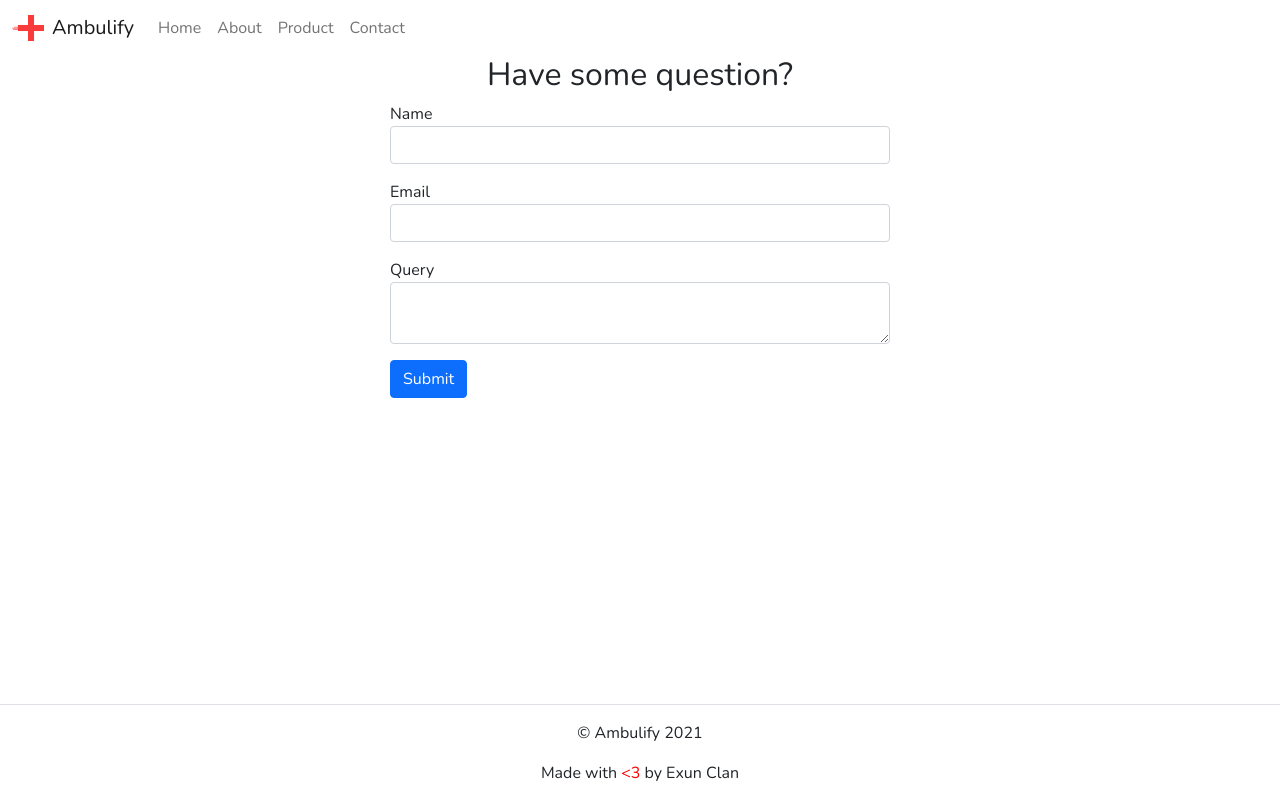
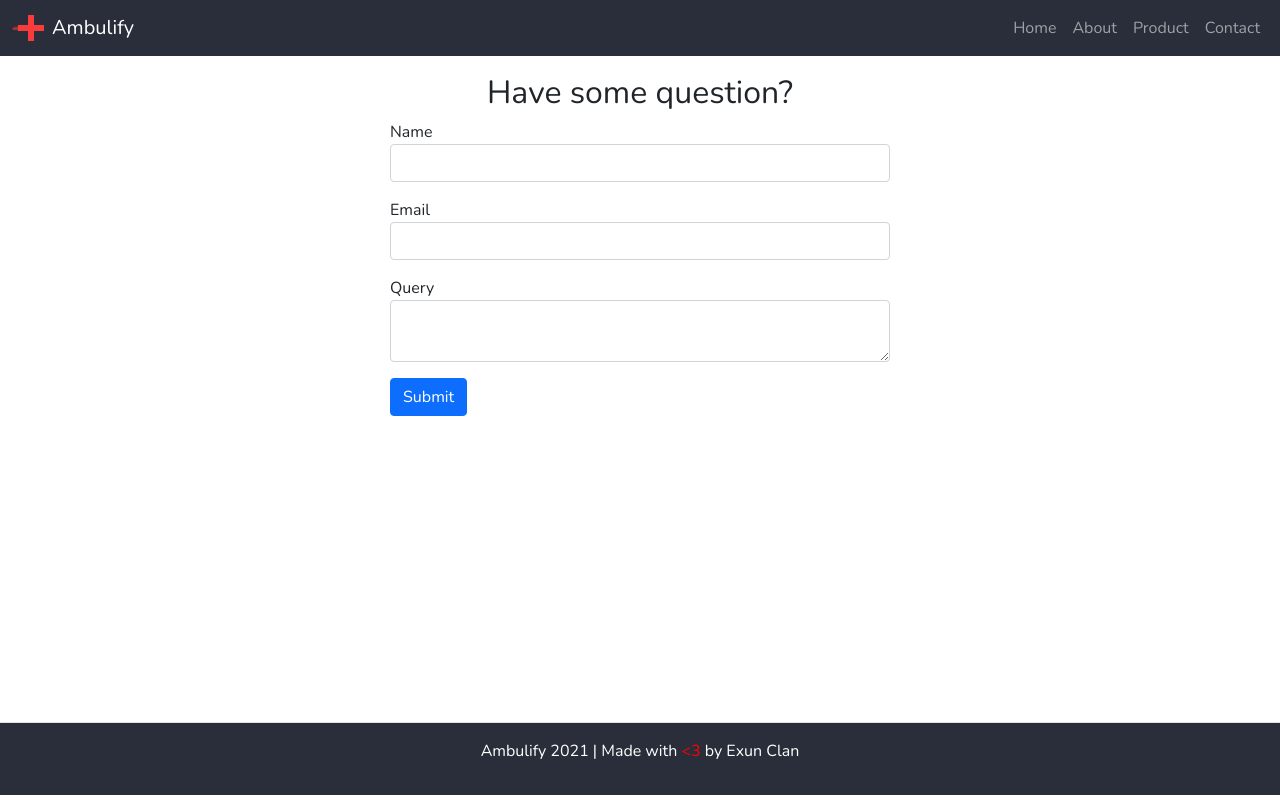
Before and after one commit to kavin25/innovate-trix-2021-static, a Next.js app: page /contact in a window 1280 px wide. Built offline with nearby package versions, Linux system fonts and the light colour scheme.

Commit message:
feat(design): Common changes

```diff
--- a/components/Footer.js
+++ b/components/Footer.js
@@ -2,10 +2,13 @@ import { appName } from "../lib/constants";
 
 function Footer() {
   return (
-    <footer className="text-center mt-5 border-top pt-3">
-      <p>© {appName} 2021</p>
+    <footer
+      style={{ color: "#fff", backgroundColor: "rgb(42, 46 ,58)" }}
+      className="text-center mt-5 border-top p-3"
+    >
       <p>
-        Made with <span style={{ color: "red" }}>{"<3"}</span> by Exun Clan
+        {appName} 2021 | Made with <span style={{ color: "red" }}>{"<3"}</span>{" "}
+        by Exun Clan
       </p>
     </footer>
   );
--- a/components/Navbar.js
+++ b/components/Navbar.js
@@ -4,8 +4,8 @@ import { appName } from "../lib/constants";
 export default function Navbar() {
   return (
     <nav
-      className="navbar navbar-expand-lg navbar-light"
-      style={{ backgroundColor: "#fff" }}
+      className="navbar fixed-top navbar-expand-lg navbar-dark"
+      style={{ backgroundColor: "rgb(42, 46 ,58)" }}
     >
       <div className="container-fluid">
         <Link href="/">
@@ -26,7 +26,7 @@ export default function Navbar() {
           <span className="navbar-toggler-icon"></span>
         </button>
         <div className="collapse navbar-collapse" id="navbarSupportedContent">
-          <ul className="navbar-nav me-auto mb-2 mb-lg-0">
+          <ul className="navbar-nav ms-auto mb-2 mb-lg-0">
             <li className="nav-item">
               <Link href="/">
                 <a className="nav-link" aria-current="page">
--- a/pages/about.js
+++ b/pages/about.js
@@ -2,7 +2,7 @@ import Team from "../components/about/Team";
 
 export default function About() {
   return (
-    <main>
+    <main style={{ marginTop: "calc(56px + 18px)" }}>
       <Team />
     </main>
   );
--- a/pages/contact.js
+++ b/pages/contact.js
@@ -1,6 +1,12 @@
 function Contact() {
   return (
-    <main style={{ minHeight: "calc(100vh - 200px)" }} className="container">
+    <main
+      style={{
+        minHeight: "calc(100vh - 200px)",
+        marginTop: "calc(56px + 18px)",
+      }}
+      className="container"
+    >
       <h2 className="text-center">Have some question?</h2>
       <form style={{ maxWidth: "500px", margin: "auto" }}>
         <div className="mb-3">
--- a/pages/product.js
+++ b/pages/product.js
@@ -5,7 +5,7 @@ import Vision from "../components/product/Vision";
 
 export default function Product() {
   return (
-    <main className="container">
+    <main className="container" style={{ marginTop: "calc(56px + 18px)" }}>
       <h1 className="mb-4">Product</h1>
       <Vision />
       <BusinessPlan />
--- a/styles/globals.css
+++ b/styles/globals.css
@@ -8,6 +8,10 @@ body {
   line-height: 1.5;
 }
 
+main {
+  margin-top: 56px;
+}
+
 a {
   color: inherit;
   text-decoration: none;
```
Also changed, not shown: 1 other file (tests, documents, lock files or other folders).
